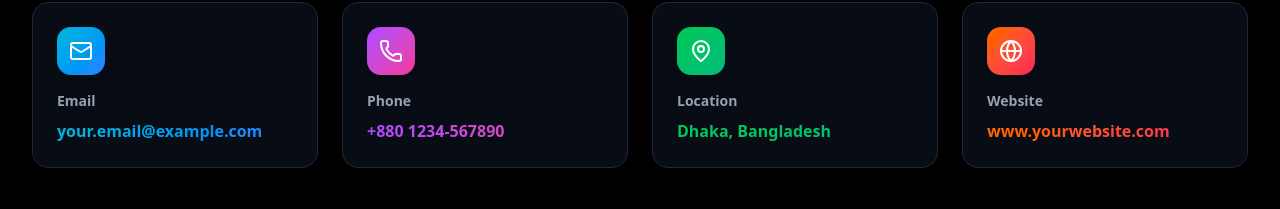
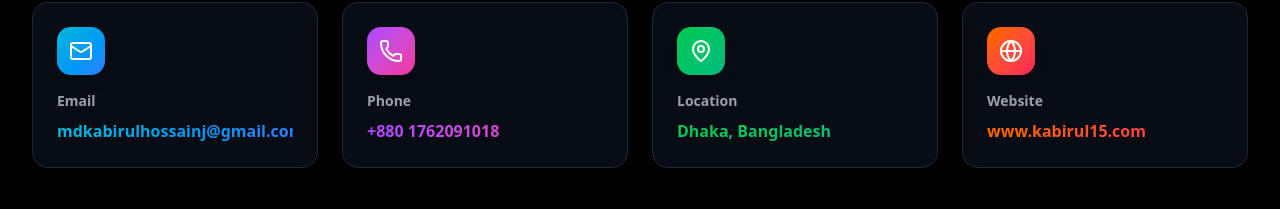
Before and after one commit to mdkabirulhossain/portfolio, a Next.js app: page /contact in a window 1280 px wide. Shown: the part 306-515 px from the top of the page. Built offline with nearby package versions, Linux system fonts and the light colour scheme.

Commit message:
Updated Contact info

```diff
--- a/app/(site)/components/Hero.tsx
+++ b/app/(site)/components/Hero.tsx
@@ -459,12 +459,17 @@ const HeroSection = () => {
                                     whileTap={{ scale: 0.95 }}
                                     transition={{ type: "spring", stiffness: 400, damping: 17 }}
                                 >
+                                    <Link href="#contact">
                                     <Button
+
                                         size="lg"
                                         className="bg-gradient-to-r cursor-pointer from-indigo-500 via-purple-500 to-pink-500 hover:from-indigo-600 hover:to-pink-600 text-white font-semibold px-8 py-6 rounded-full text-lg shadow-lg shadow-purple-500/50 hover:shadow-purple-500/70 transition-all duration-300"
                                     >
                                         Connect With Me
+
+
                                     </Button>
+                                    </Link>
                                 </motion.div>
 
                                 <motion.div
--- a/app/(site)/contact/page.tsx
+++ b/app/(site)/contact/page.tsx
@@ -63,15 +63,15 @@ const Contact = () => {
     {
       icon: Mail,
       title: "Email",
-      value: "your.email@example.com",
-      link: "mailto:your.email@example.com",
+      value: "mdkabirulhossainj@gmail.com",
+      link: "mailto:mdkabirulhossainj@gmail.com",
       gradient: "from-cyan-500 to-blue-500",
     },
     {
       icon: Phone,
       title: "Phone",
-      value: "+880 1234-567890",
-      link: "tel:+8801234567890",
+      value: "+880 1762091018",
+      link: "tel:+8801762091018",
       gradient: "from-purple-500 to-pink-500",
     },
     {
@@ -84,8 +84,8 @@ const Contact = () => {
     {
       icon: Globe,
       title: "Website",
-      value: "www.yourwebsite.com",
-      link: "https://www.yourwebsite.com",
+      value: "www.kabirul15.com",
+      link: "https://kabirul15.netlify.app/",
       gradient: "from-orange-500 to-rose-500",
     },
   ];
@@ -94,28 +94,28 @@ const Contact = () => {
     {
       icon: Github,
       name: "GitHub",
-      url: "https://github.com/yourusername",
+      url: "https://github.com/mdkabirulhossain",
       gradient: "from-gray-700 to-gray-900",
       hoverColor: "hover:text-gray-400",
     },
     {
       icon: Linkedin,
       name: "LinkedIn",
-      url: "https://linkedin.com/in/yourusername",
+      url: "https://www.linkedin.com/in/md-kabirul-hossain-0a63351ab/",
       gradient: "from-blue-600 to-blue-800",
       hoverColor: "hover:text-blue-400",
     },
     {
       icon: Twitter,
       name: "Twitter",
-      url: "https://twitter.com/yourusername",
+      url: "#",
       gradient: "from-sky-500 to-blue-600",
       hoverColor: "hover:text-sky-400",
     },
     {
       icon: Globe,
       name: "Portfolio",
-      url: "https://yourportfolio.com",
+      url: "https://kabirul15.netlify.app/",
       gradient: "from-purple-600 to-pink-600",
       hoverColor: "hover:text-purple-400",
     },
```
Lines whose indentation alone changed are shown as unchanged.
